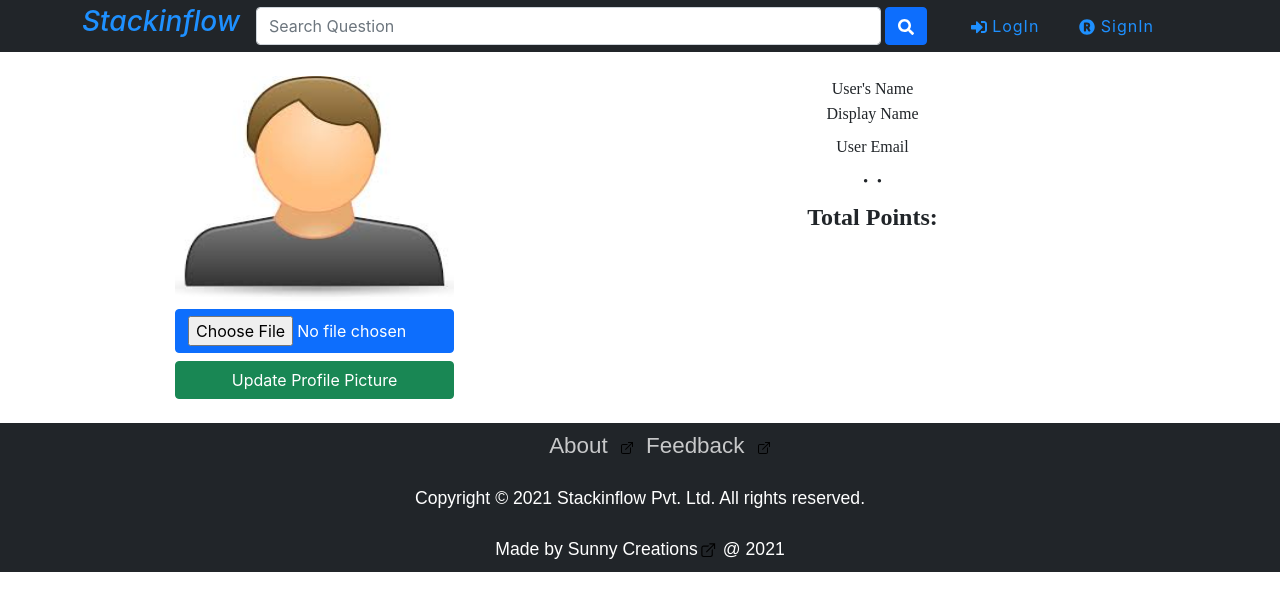
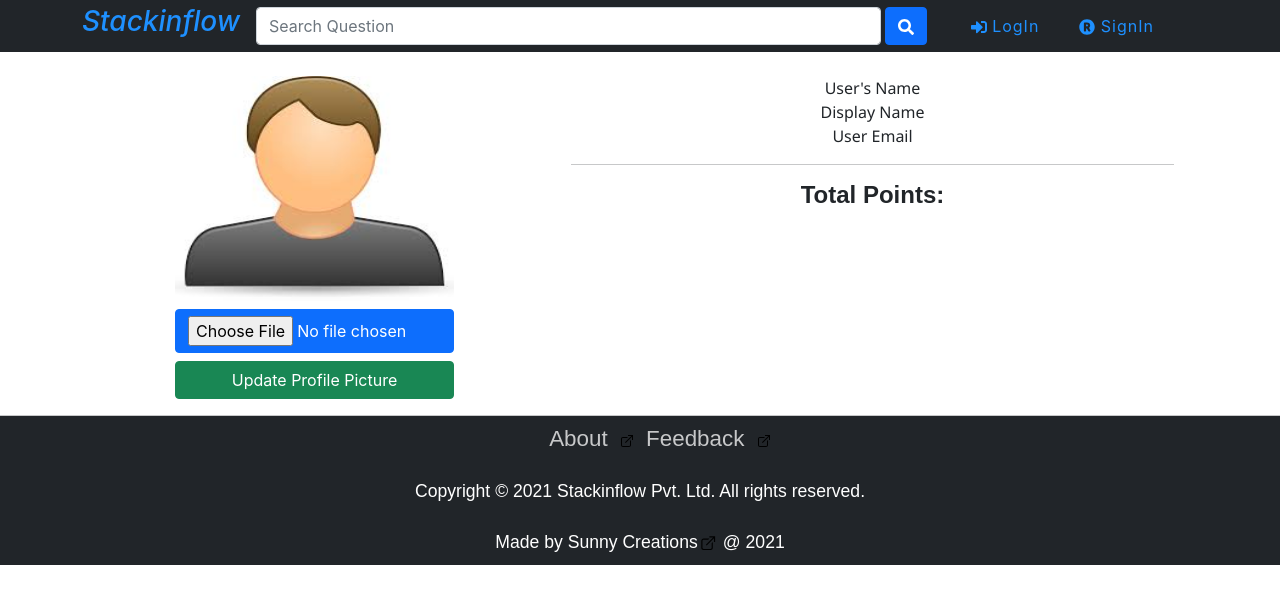
Before and after one commit to Sunny-unik/stackinflow, a React (Create React App) app in the folder client/: page /profile in a window 1280 px wide. Shown: the top 610 px of the page. Built offline with nearby package versions, Linux system fonts and the light colour scheme; no server answers.

Commit message:
styles: fix profile mobile layouts

```diff
--- a/client/src/App.js
+++ b/client/src/App.js
@@ -81,6 +81,7 @@ export default function App() {
                   <NavLink
                     activeClassName="activeTopNav"
                     to="/profile"
+                    className="p-2"
                     style={{ fontFamily: "Monaco" }}
                   >
                     <FaUserTie />
@@ -94,6 +95,7 @@ export default function App() {
                     activeClassName="activeTopNav"
                     to="/login"
                     onClick={logout}
+                    className="p-2"
                     style={{ fontFamily: "Monaco" }}
                   >
                     <FaSignOutAlt />
--- a/client/src/components/Profile/index.jsx
+++ b/client/src/components/Profile/index.jsx
@@ -1,8 +1,9 @@
-import React, { useEffect, useState } from "react";
-import { Switch, Route, NavLink } from "react-router-dom";
-import { useDispatch, useSelector } from "react-redux";
+import React, { useRef, useState } from "react";
+import { useLocation, Switch, Route, NavLink } from "react-router-dom";
+import { useSelector } from "react-redux";
 import AOS from "aos";
 import "aos/dist/aos.css";
+import "../../css/profile.css";
 import axios from "axios";
 import AskedQuestions from "./AskedQuestions";
 import GivenAnswers from "./GivenAnswers";
@@ -12,18 +13,11 @@ import Footer from "../Footer";
 import { FaGithub, FaTwitter } from "react-icons/fa";
 import { IoLocationSharp } from "react-icons/io5";
 import { FcCollaboration } from "react-icons/fc";
-import { authenticateUser } from "../../action/userAction";
 
-export default function Profile(props) {
+export default function Profile() {
   const user = useSelector((state) => state.user);
-  const dispatch = useDispatch();
-
-  useEffect(() => {
-    if (!user) dispatch(authenticateUser());
-  }, [user, props.history, dispatch]);
-
   const {
-    _id: userId,
+    _id,
     name,
     dname,
     email,
@@ -34,218 +28,176 @@ export default function Profile(props) {
     twitter,
     address,
     userlikes,
-    uprofile
-  } = user ? user : [null];
+    profile
+  } = user || {};
+  const [uploadPercentage, setUploadPercentage] = useState(0);
+  const profileInput = useRef(null);
+  const currentPath = useLocation().pathname.split("/").at(-1);
 
-  const [uploadPercentage, setuploadPercentage] = useState("");
-  let profile;
-  const uploadProfile = (e) => (profile = e.target.files[0]);
-
-  function sendvalues() {
-    if (!profile) {
-      alert("please select a profile");
-      return false;
-    }
+  const sendValues = () => {
+    const selectedProfile = profileInput.current?.files[0];
+    if (!selectedProfile) return alert("Please select a profile picture first");
     const formData = new FormData();
-    formData.append("uid", userId);
-    formData.append("profile", profile);
+    formData.append("uid", _id);
+    formData.append("profile", selectedProfile);
     axios
       .post(`${process.env.REACT_APP_API_URL}/update-user`, formData, {
         headers: { "Content-Type": "multipart/form-data" },
-        onUploadProgress: function (progressEvent) {
-          console.log("file Uploading Progresss.......");
-          console.log(progressEvent);
-          setuploadPercentage(
-            parseInt(
+        onUploadProgress: (progressEvent) => {
+          console.log("file Uploading Progress.......", progressEvent);
+          setUploadPercentage(
             Math.round((progressEvent.loaded / progressEvent.total) * 100)
-            )
           );
-          //setfileInProgress(progressEvent.fileName)
         }
       })
       .then((res) => alert(res.data.data))
-      .catch((err) => alert("Operation failed beacuse: ", err));
-  }
+      .catch(() => alert("Server error, try again later"))
+      .finally(() => setUploadPercentage(0));
+  };
 
   return (
     <React.Fragment>
       <div className="container">
         <div className="d-md-flex">
-          <div className="col-md-5 col-sm-10 text-center col-lg-4 mx-auto proimgdiv">
-            <br />
+          <div className="col-md-5 col-sm-10 text-center col-lg-4 mx-auto">
             <div
-              className="profilepic w-75 m-auto"
+              className="w-75 m-auto pt-4"
               data-aos="flip-up"
               data-aos-once="true"
               data-aos-duration="600"
             >
               <img
                 className="col-sm-12 m-auto"
-                height="225rem"
-                width="225rem"
+                height="225"
+                width="225"
                 src={
-                  uprofile
-                    ? `${process.env.REACT_APP_API_URL}/${uprofile}`
+                  profile
+                    ? `${process.env.REACT_APP_API_URL}/${profile}`
                     : "assets/img/profile.jpg"
                 }
                 alt="user profile"
               />
               <input
                 type="file"
-                className="btn btn-primary col-sm-12 my-2"
+                className="btn btn-primary my-2 w-100"
                 accept="image/png,image/jpg,image/jpeg"
-                onChange={(e) => uploadProfile(e)}
+                ref={profileInput}
               />
-              {uploadPercentage} {uploadPercentage && "% uploaded"}
-              <div className="w-100 m-0 p-0 text-center">
-                <button
-                  type="button"
-                  className="updateprofile btn btn-success col-sm-12"
-                  onClick={sendvalues}
-                >
+              <button className="btn btn-success w-100" onClick={sendValues}>
                 Update Profile Picture
               </button>
-              </div>
+              {uploadPercentage ? `${uploadPercentage}% uploaded` : null}
             </div>
           </div>
           <div
             data-aos="fade-left"
             data-aos-duration="600"
-            className="px-md-4 col-md-8 col-lg-7 col-sm-12 procontent"
+            className="px-md-4 pt-4 col-md-8 col-lg-7 col-sm-12 profileContent text-center"
           >
-            <br />
-            <div className="text-center">
-              <label style={{ fontFamily: "SeogUI" }}>User's Name</label>
-              <div>
-                <h2
-                  className="my-0"
-                  style={{ fontFamily: "Sans-Serif", fontWeight: "bold" }}
-                >
-                  {name}
-                </h2>
-              </div>
-              <label style={{ fontFamily: "SeogUI" }}>Display Name</label>
-              <div>
-                <h3 style={{ fontFamily: "Sans-Serif", fontWeight: "bold" }}>
-                  {dname}
-                </h3>
-              </div>
+            <label htmlFor="user_name">User's Name</label>
+            <h2 id="user_name">{name}</h2>
+            <label htmlFor="user_dName">Display Name</label>
+            <h3 id="user_dName">{dname}</h3>
             {title && (
-                <div>
-                  <label style={{ fontFamily: "SeogUI" }}>Work Title</label>
-                  <h3>{title}</h3>
-                </div>
+              <>
+                <label htmlFor="user_title">Title</label>
+                <h3 id="user_title">{title}</h3>
+              </>
             )}
-              <label style={{ fontFamily: "SeogUI" }}>User Email</label>
-              <h3 style={{ fontFamily: "Sans-Serif", fontWeight: "bold" }}>
-                {email}
-              </h3>
+            <label htmlFor="user_email">User Email</label>
+            <h3 className="user_email">{email}</h3>
             {address && (
-                <div>
-                  <label style={{ fontFamily: "SeogUI" }}>Address</label>
-                  <h4 style={{ fontFamily: "Sans-Serif" }}>
+              <>
+                <label htmlFor="user_address">Address</label>
+                <h4 id="user_address">
                   <IoLocationSharp /> {address}
-                  </h4>{" "}
-                </div>
+                </h4>
+              </>
             )}
-              <h4>
-                {weblink && (
+            <hr />
+            {weblink || gitlink || twitter ? (
+              <div className="fw-bold fs-4 mb-2 d-flex justify-content-center gap-2">
+                {weblink && "#" !== weblink && (
                   <a target="_blank" href={weblink} rel="noreferrer">
                     <abbr title={weblink}>
                       <FcCollaboration />
                     </abbr>
                   </a>
-                )}{" "}
-                &middot;{" "}
-                {gitlink && (
+                )}
+                {gitlink && "#" !== gitlink && (
                   <a target="_blank" href={gitlink} rel="noreferrer">
                     <abbr title={gitlink}>
                       <FaGithub />
                     </abbr>
                   </a>
-                )}{" "}
-                &middot;{" "}
-                {twitter && (
+                )}
+                {twitter && "#" !== twitter && (
                   <a target="_blank" href={twitter} rel="noreferrer">
                     <abbr title={twitter}>
                       <FaTwitter />
                     </abbr>
                   </a>
-                )}{" "}
-              </h4>
-              <h4 style={{ fontFamily: "SeogUI", fontWeight: "bold" }}>
+                )}
+              </div>
+            ) : null}
+            <h4>
               Total Points: {user && (userlikes === null ? 0 : userlikes)}
             </h4>
-              <br />
           </div>
         </div>
-        </div>
+        {about && (
           <div className="col-sm-12">
-          {about && (
-            <div>
-              <label>
-                <h1>About </h1>
-              </label>
-              <h3>{about} </h3>
+            <label htmlFor="user_about">About</label>
+            <h3 id="user_about">{about}</h3>
           </div>
         )}
       </div>
-      </div>
-      <br />
-      <div>
+      <hr className="mb-0" />
       {user && (
-          <div className="row w-100 m-auto">
-            <div className="d-flex flex-xs-column flex-md-row justify-content-center content py-2 bg-dark rounded">
+        <div className="px-0 container row mx-auto">
           <div
-                data-aos="zoom-out"
-                data-aos-once="true"
-                data-aos-duration="600"
-                className="d-flex flex-sm-column flex-md-row text-center"
+            id="profile-tabs-bar"
+            className="d-flex flex-md-column col-md-2 gap-1 justify-content-start align-items-end py-2 pe-1 sticky-md-top"
           >
-                <p className="mx-1 my-auto px-1">
             <NavLink
-                    className="btn text-primary rounded p-1"
-                    activeClassName="active"
+              className={
+                "fw-bold rounded text-md-end " +
+                (currentPath === "profile" ? "customActive" : "")
+              }
               to="/profile"
-                    style={{ fontSize: "large" }}
             >
               Liked Questions
             </NavLink>
-                </p>
-                <p className="mx-1 my-auto px-1">
             <NavLink
-                    className="btn text-primary rounded p-1"
-                    activeClassName="active"
+              className={
+                "fw-bold rounded text-md-end " +
+                (currentPath === "edit" ? "customActive" : "")
+              }
               to="/profile/edit"
-                    style={{ fontSize: "large" }}
             >
               Edit Profile
             </NavLink>
-                </p>
-                <p className="mx-1 my-auto px-1">
             <NavLink
-                    className="btn text-primary rounded p-1"
-                    activeClassName="active"
+              className={
+                "fw-bold rounded text-md-end " +
+                (currentPath === "questions" ? "customActive" : "")
+              }
               to="/profile/questions"
-                    style={{ fontSize: "large" }}
             >
               Asked Questions
             </NavLink>
-                </p>
-                <p className="mx-1 my-auto px-1">
             <NavLink
-                    className="btn text-primary rounded p-1"
-                    activeClassName="active"
+              className={
+                "fw-bold rounded text-md-end " +
+                (currentPath === "answers" ? "customActive" : "")
+              }
               to="/profile/answers"
-                    style={{ fontSize: "large" }}
             >
               Given Answers
             </NavLink>
-                </p>
           </div>
-            </div>
-            <div className="d-flex justify-content-center">
-              <div className="col-sm-10">
+          <div className="d-flex col-md-10 justify-content-center ps-0">
+            <div className="w-100">
               <Switch>
                 <Route path="/profile" exact component={LikedQuestions} />
                 <Route path="/profile/edit" component={EditProfile} />
@@ -256,7 +208,6 @@ export default function Profile(props) {
           </div>
         </div>
       )}
-      </div>
       <Footer />
     </React.Fragment>
   );
--- a/client/src/css/profile.css
+++ b/client/src/css/profile.css
@@ -1,18 +1,20 @@
-.img {
-  width: 300px;
-  height: 164px;
+.profileContent label {
+  font-family: "Segoe UI", Tahoma, Geneva, Verdana, sans-serif;
 }
-.udetails {
-  outline: 0;
-  border: 0;
-  border-bottom: 1px solid black;
-  width: inherit;
+.profileContent h2,
+.profileContent h3,
+.profileContent h4 {
+  margin: 0%;
+  font-family: sans-serif;
+  font-weight: bold;
+  word-break: break-word;
 }
-.uimg {
-  width: 300px;
-  height: 164px;
+
+#profile-tabs-bar a.customActive {
+  color: #48cb2e;
+  background: rgb(33, 37, 41);
+  padding: 4px;
 }
-.procontent h2,
-h3 {
-  margin: 0%;
+#profile-tabs-bar {
+  padding-top: 60px !important;
 }
```
Lines whose indentation alone changed are shown as unchanged.
